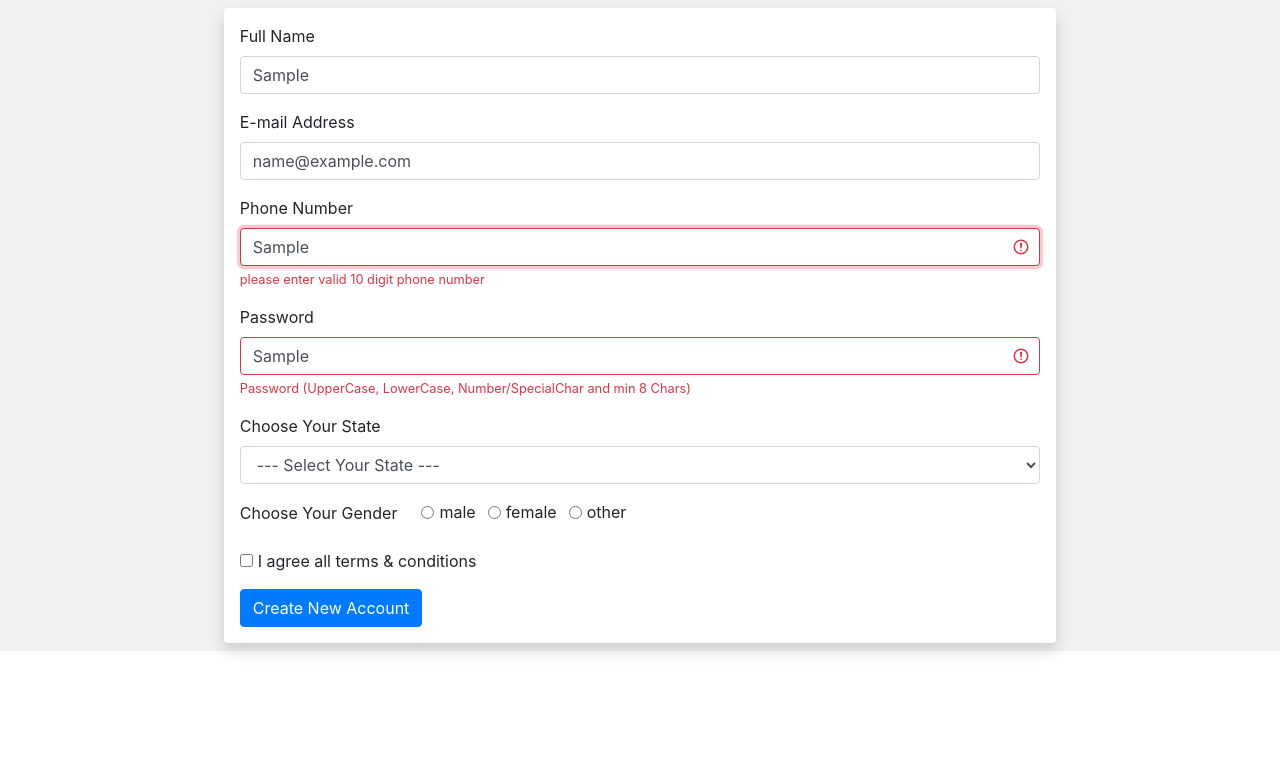
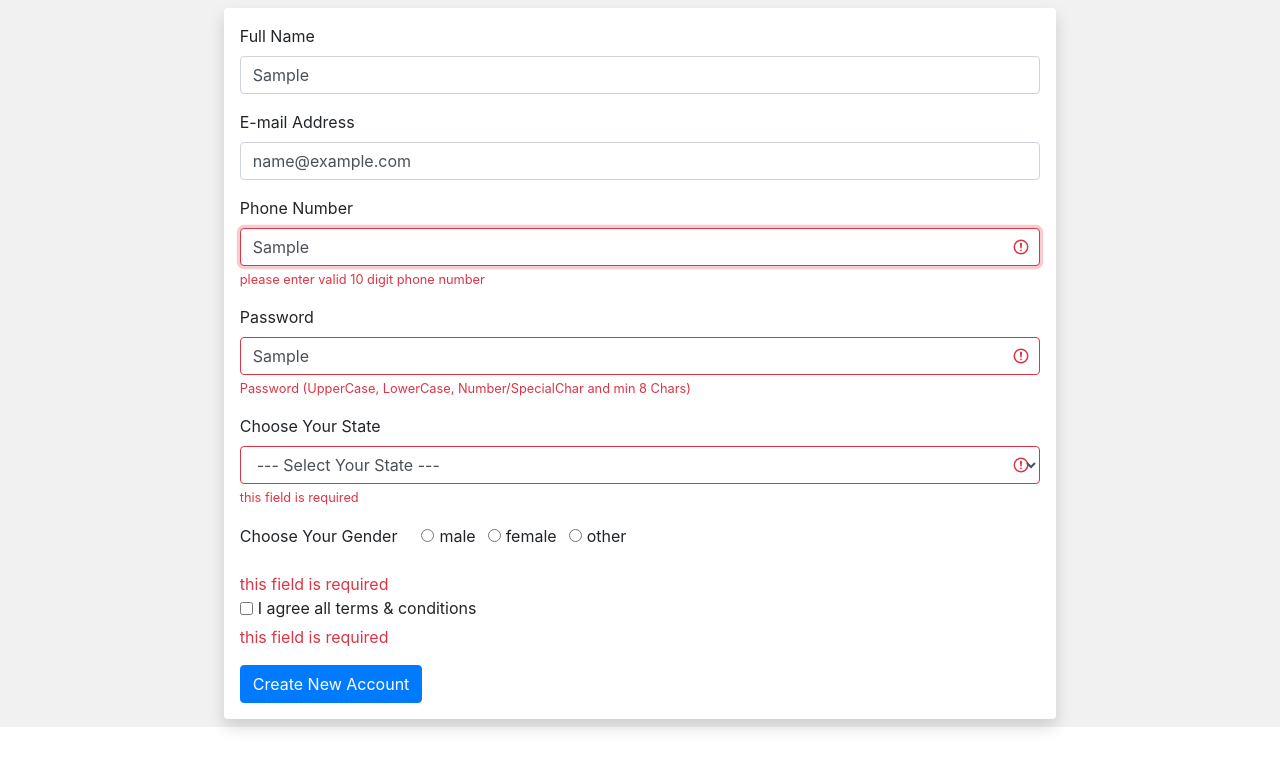
Before and after one commit to rohit-rai-0101rm/Use-Form-Hook, a React (Create React App) app: page / in a window 1280 px wide. Both pictures are taken after typing "Sample", "name@example.com", "Sample", "Sample" into the empty fields and a click on the button "Create New Account". Shown: the top 768 px of the page. Built offline with nearby package versions, Linux system fonts and the light colour scheme.

Commit message:
sll validations added

```diff
--- a/src/App.js
+++ b/src/App.js
@@ -112,10 +112,14 @@ function App() {
             <div className="form-group">
               <label htmlFor="state">Choose Your State</label>
               <select
+
+                className={classNames("form-control", {
+                  "is-invalid": errors.state,
+                })}
                 ref={register({
-                  required: true,
+                  required: "this field is required",
                 })}
-                className="form-control"
+                name="state"
                 id="state"
               >
                 <option value="">--- Select Your State ---</option>
@@ -124,6 +128,9 @@ function App() {
                 <option value="Meghalaya">Meghalaya</option>
                 <option value="Punjab">Punjab</option>
               </select>
+              {errors.state && (
+                <div className="invalid-feedback">{errors.state.message}</div>
+              )}
             </div>
             <div className="form-group">
               <label htmlFor="gender" className="mr-4">
@@ -137,7 +144,7 @@ function App() {
                   value="male"
                   name="gender"
                   ref={register({
-                    required: true,
+                    required: "this field is required",
                   })}
                 />
                 <label className="form-check-label" htmlFor="male">
@@ -152,7 +159,7 @@ function App() {
                   value="female"
                   name="gender"
                   ref={register({
-                    required: true,
+                    required: "this field is required",
                   })}
                 />
                 <label className="form-check-label" htmlFor="female">
@@ -167,7 +174,7 @@ function App() {
                   value="other"
                   name="gender"
                   ref={register({
-                    required: true,
+                    required: "this field is required",
                   })}
                 />
                 <label className="form-check-label" htmlFor="other">
@@ -175,21 +182,29 @@ function App() {
                 </label>
               </div>
             </div>
+            {errors.gender && (
+                <div className="form-text text-danger">{errors.gender.message}</div>
+              )}
             <div className="form-group">
               <div className="form-check form-check-inline">
                 <input
-                  ref={register({
-                    required: true,
-                  })}
+
                   className="form-check-input"
                   type="checkbox"
+                  ref={register({
+                    required: "this field is required",
+                  })}
                   id="tnc"
                   name="tnc"
                 />
                 <label className="form-check-label" htmlFor="tnc">
                   I agree all terms & conditions
                 </label>
+
               </div>
+              {errors.tnc && (
+                <div className="form-text text-danger">{errors.tnc.message}</div>
+              )}
             </div>
             <button type="submit" className="btn btn-primary">
               Create New Account
```
Also changed, not shown: 1 other file (tests, documents, lock files or other folders).
